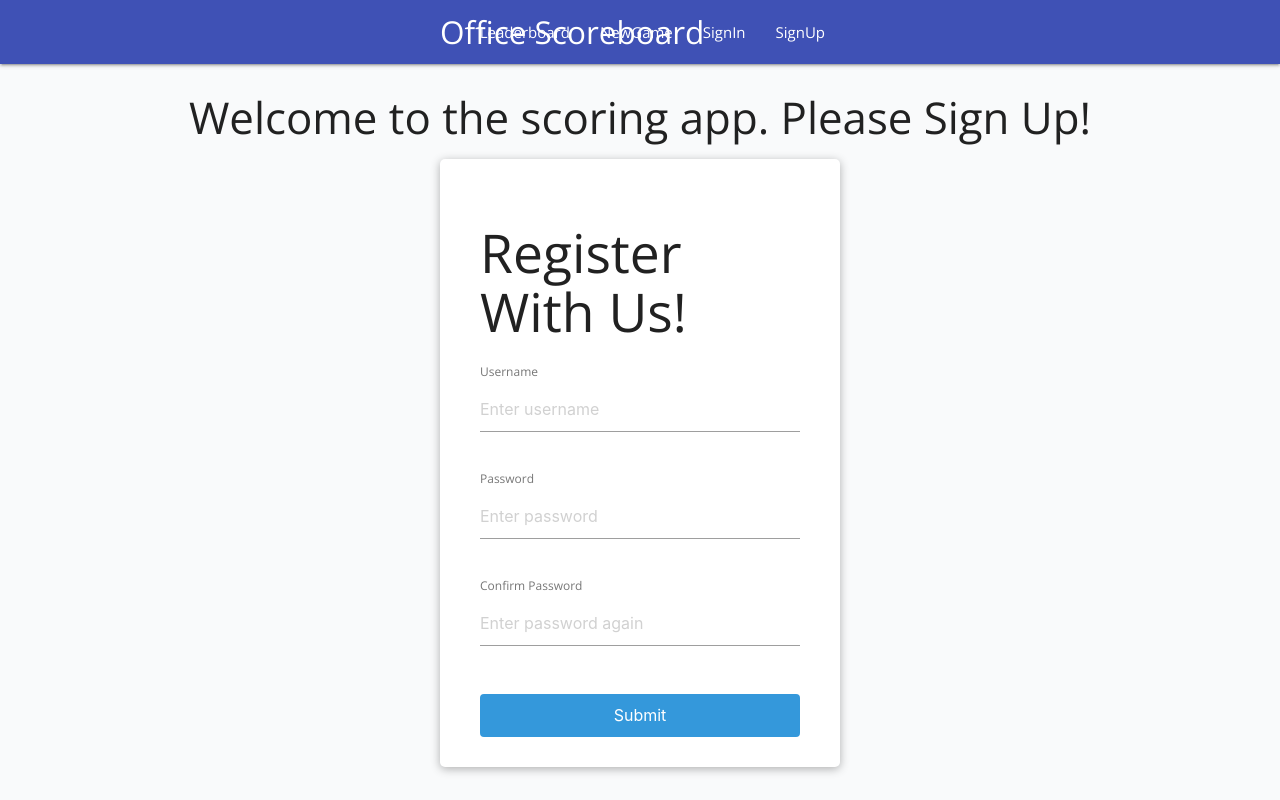
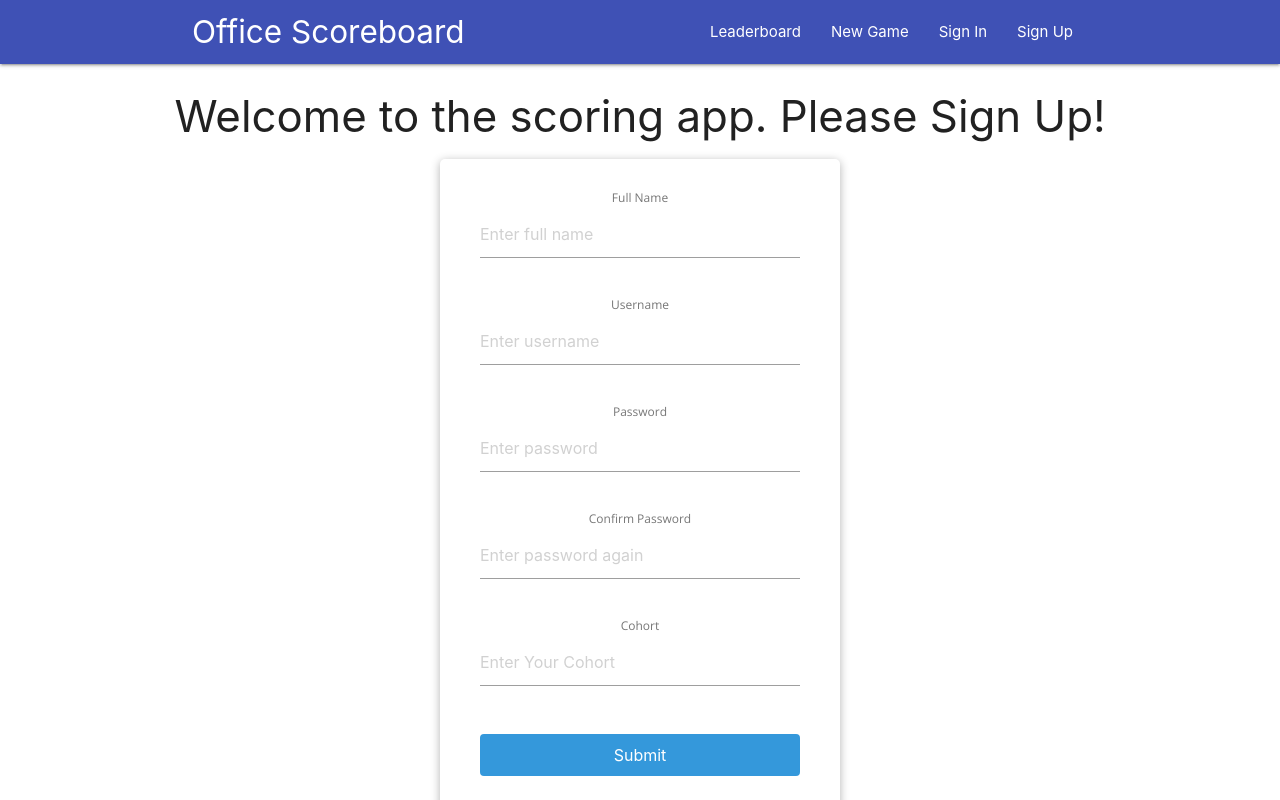
Before and after one commit to ProjectPikachu/officelabs-scorekeeper, a React app: page /SignUp in a window 1280 px wide. Shown: the top 800 px of the page. Built offline with nearby package versions, Linux system fonts and the light colour scheme.

Commit message:
Components created with react router and styling

```diff
--- a/client/App.js
+++ b/client/App.js
@@ -5,16 +5,24 @@ import Leaderboard from "./Components/Leaderboard.jsx";
 import NewGame from "./Components/NewGame.jsx";
 import SignIn from "./Components/SignIn.jsx";
 import SignUp from "./Components/SignUp.jsx";
-import { BrowserRouter as Router, Route, Link } from "react-router-dom";
+import { BrowserRouter as Router, Route} from "react-router-dom";
+
 
 // import { BrowserRouter as Router, Route, Link, Switch, Redirect } from 'react-router-dom';
 class App extends Component {
+    constructor(){
+        super()
+        this.state = {
+            name1: 'Alex',
+            name2: 'Raymond'
+        };
+    }
   render() {
     return (
       <Router>
         <div className="App">
           <NavBar />
-          <Route exact path="/" component={Leaderboard} />
+          <Route exact path="/" component={Leaderboard}/>
           <Route path="/NewGame" component={NewGame} />
           <Route path="/SignIn" component={SignIn} />
           <Route path="/SignUp" component={SignUp} />
--- a/client/Components/Leaderboard.jsx
+++ b/client/Components/Leaderboard.jsx
@@ -1,10 +1,11 @@
 import React from "react";
 
-const Leaderboard = () => {
+function Leaderboard (props) {
+
   return (
     <div className="container">
       <h3 className="center">Leaderboard</h3>
-      <p>Hiiiiiiiiii</p>
+      <p>Hi {props.name1}</p>
     </div>
   );
 };
--- a/client/Components/NavBar.jsx
+++ b/client/Components/NavBar.jsx
@@ -11,13 +11,13 @@ const NavBar = () => {
             <Link to="/">Leaderboard</Link>
           </li>
           <li>
-            <Link to="/NewGame"> NewGame </Link>
+            <Link to="/NewGame"> New Game </Link>
           </li>
           <li>
-            <Link to="/SignIn"> SignIn</Link>
+            <Link to="/SignIn"> Sign In</Link>
           </li>
           <li>
-            <Link to="/SignUp">SignUp</Link>
+            <Link to="/SignUp">Sign Up</Link>
           </li>
         </ul>
       </div>
--- a/client/Components/NewGame.jsx
+++ b/client/Components/NewGame.jsx
@@ -2,9 +2,37 @@ import React from "react";
 
 const NewGame = () => {
   return (
-    <div className="container">
-      <h3 className="center">NewGame</h3>
-      <p>Enter Game Here</p>
+    <div>
+      <h3 className="center">Enter Game Results</h3>
+      <div id="NewGame" className="NewGame-container">
+        <form id="NewGame-form" class="NewGame-form">
+          <div className="form-control">
+            <label for="full-name">Player1</label>
+            <input type="text" id="username" placeholder="Enter Player1 username" />
+            <small>Error message</small>
+          </div>
+          <div className="form-control">
+            <label for="password">Player1 Score</label>
+            <input type="text" id="Player1-score" placeholder="Enter Player1 score" />
+            <small>Error message</small>
+          </div>
+          <div className="form-control">
+            <label for="username">Player2</label>
+            <input type="text" id="username" placeholder="Enter player2 username" />
+            <small>Error message</small>
+          </div>
+          <div className="form-control">
+            <label for="password2">Player2 Score</label>
+            <input
+              type="text"
+              id="Player2-score"
+              placeholder="Enter Player2 score"
+            />
+            <small>Error message</small>
+          </div>
+          <button type = 'submit' value = 'submit'>Submit</button>
+        </form>
+      </div>
     </div>
   );
 };
--- a/client/Components/SignIn.jsx
+++ b/client/Components/SignIn.jsx
@@ -1,12 +1,26 @@
 import React from "react";
-
-
+import "../Styling/Style.css";
 
 const SignIn = () => {
   return (
-    <div className="container">
-    <link rel="stylesheet" href="../Styling/Style.css" />
+    <div>
       <h3 className="center">Please Sign In</h3>
+      <div className="SignUp-container">
+      <form id="SignIn-form" className="SignIn-form">
+          <link rel="stylesheet" href="../Styling/Style.css" />
+          <div className="form-control">
+            <label for="username">Username</label>
+            <input type="text" id="username" placeholder="Enter username" />
+            <small>Error message</small>
+          </div>
+          <div className="form-control">
+            <label for="password">Password</label>
+            <input type="text" id="password" placeholder="Enter password" />
+            <small>Error message</small>
+          </div>
+          <button>Submit</button>
+      </form>
+      </div>
     </div>
   );
 };
--- a/client/Components/SignUp.jsx
+++ b/client/Components/SignUp.jsx
@@ -1,13 +1,17 @@
 import React from "react";
-import '../Styling/Style.css';
+import "../Styling/Style.css";
 
 const SignUp = () => {
   return (
     <div>
       <h3 className="center">Welcome to the scoring app. Please Sign Up!</h3>
-      <div className="container">
-      <form id="form" class="form">
-        <h2>Register With Us!</h2>
+      <div id="SignUp" className="SignUp-container">
+        <form id="SignUp-form" class="SignUp-form">
+          <div className="form-control">
+            <label for="full-name">Full Name</label>
+            <input type="text" id="full-name" placeholder="Enter full name" />
+            <small>Error message</small>
+          </div>
           <div className="form-control">
             <label for="username">Username</label>
             <input type="text" id="username" placeholder="Enter username" />
@@ -27,6 +31,11 @@ const SignUp = () => {
             />
             <small>Error message</small>
           </div>
+          <div className="form-control">
+            <label for="cohort">Cohort</label>
+            <input type="text" id="cohort" placeholder="Enter Your Cohort" />
+            <small>Error message</small>
+          </div>
           <button>Submit</button>
         </form>
       </div>
--- a/client/Styling/Style.css
+++ b/client/Styling/Style.css
@@ -1,7 +1,7 @@
 @import url("https://fonts.googleapis.com/css?family=Open+Sans&display=swap");
 
 :root {
-  --success-color: #2ecc71;;
+  --success-color: #2ecc71;
   --error-color: #d81b1b;
 }
 
@@ -9,26 +9,82 @@
   box-sizing: border-box;
 }
 
-body {
+.SignUp-container {
+    display: flex;
+    justify-content: center;
+}
+
+.SignIn-container {
+    display: flex;
+    justify-content: center;
+}
+
+.NewGame-container {
+    display: flex;
+    justify-content: center;
+}
+
+.SignIn-form {
   background-color: #f9fafb;
   font-family: "Open Sans", sans-serif;
   /* display: flex; */
-  align-items: center;
+  text-align: center;
   justify-content: center;
   min-height: 100vh;
   margin: 0;
 }
 
-.container {
+.SignUp-form {
+    background-color: #f9fafb;
+    font-family: "Open Sans", sans-serif;
+    /* display: flex; */
+    text-align: center;
+    justify-content: center;
+    min-height: 100vh;
+    margin: 0;
+  }
+
+  .NewGame-form {
+    background-color: #f9fafb;
+    font-family: "Open Sans", sans-serif;
+    /* display: flex; */
+    text-align: center;
+    justify-content: center;
+    min-height: 100vh;
+    margin: 0;
+  }
+
+.SignIn-form {
   background-color: #fff;
   border-radius: 5px;
   box-shadow: 0 2px 10px rgba(0, 0, 0, 0.3);
   width: 400px;
 }
-.form {
+.SignUp-form {
+    background-color: #fff;
+    border-radius: 5px;
+    box-shadow: 0 2px 10px rgba(0, 0, 0, 0.3);
+    width: 400px;
+  }
+
+  .NewGame-form {
+    background-color: #fff;
+    border-radius: 5px;
+    box-shadow: 0 2px 10px rgba(0, 0, 0, 0.3);
+    width: 400px;
+  }
+
+.SignIn-form {
   padding: 30px 40px;
 }
 
+.SignUp-form {
+  padding: 30px 40px;
+}
+
+.NewGame-form {
+    padding: 30px 40px;
+}
 
 .form-control {
   margin-bottom: 10px;
@@ -76,7 +132,7 @@ body {
   visibility: visible;
 }
 
-.form button {
+.SignIn-form button {
   cursor: pointer;
   background-color: #3498db;
   border: 2px solid #3498db;
@@ -88,3 +144,29 @@ body {
   margin-top: 20px;
   width: 100%;
 }
+
+.SignUp-form button {
+  cursor: pointer;
+  background-color: #3498db;
+  border: 2px solid #3498db;
+  border-radius: 4px;
+  color: #fff;
+  display: block;
+  font-size: 16px;
+  padding: 10px;
+  margin-top: 20px;
+  width: 100%;
+}
+
+.NewGame-form button {
+    cursor: pointer;
+    background-color: #3498db;
+    border: 2px solid #3498db;
+    border-radius: 4px;
+    color: #fff;
+    display: block;
+    font-size: 16px;
+    padding: 10px;
+    margin-top: 20px;
+    width: 100%;
+  }
```
Lines whose indentation alone changed are shown as unchanged.
